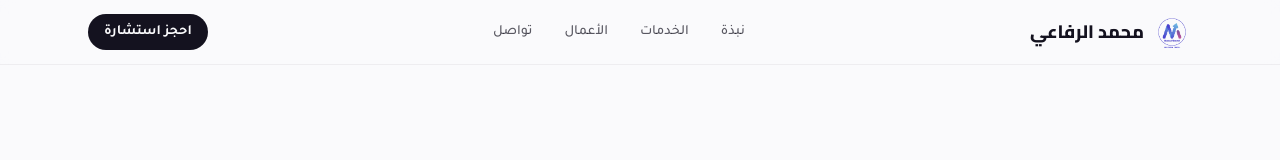
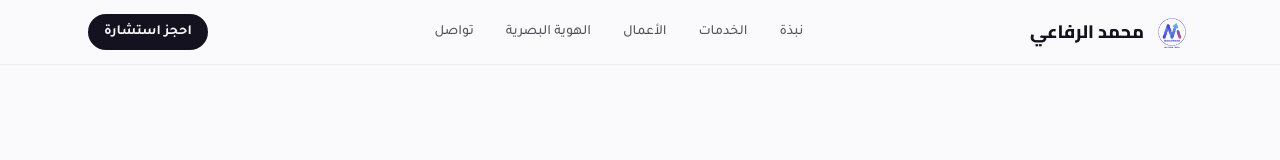
Before and after one commit to mohammadalriefeaa1991-cell/mohammed-portfolio, a Next.js app: page / in a window 1280 px wide. Shown: the top 160 px of the page. Built offline with nearby package versions, Linux system fonts and the light colour scheme.

Commit message:
Update Header.js

```diff
--- a/components/Header.js
+++ b/components/Header.js
@@ -4,6 +4,7 @@ const links = [
   { href: "#about", label: "نبذة" },
   { href: "#services", label: "الخدمات" },
   { href: "#portfolio", label: "الأعمال" },
+  { href: "#identity", label: "الهوية البصرية" },
   { href: "#contact", label: "تواصل" },
 ];
 
@@ -27,7 +28,7 @@ export default function Header() {
           ))}
         </nav>
         <a
-          href="https://wa.me/+963998698501"
+          href="https://wa.me/00963998698501"
           target="_blank"
           rel="noopener noreferrer"
           className="focus-ring rounded-full bg-ink px-4 py-2 text-sm font-bold text-paper transition hover:bg-indigo"
```
